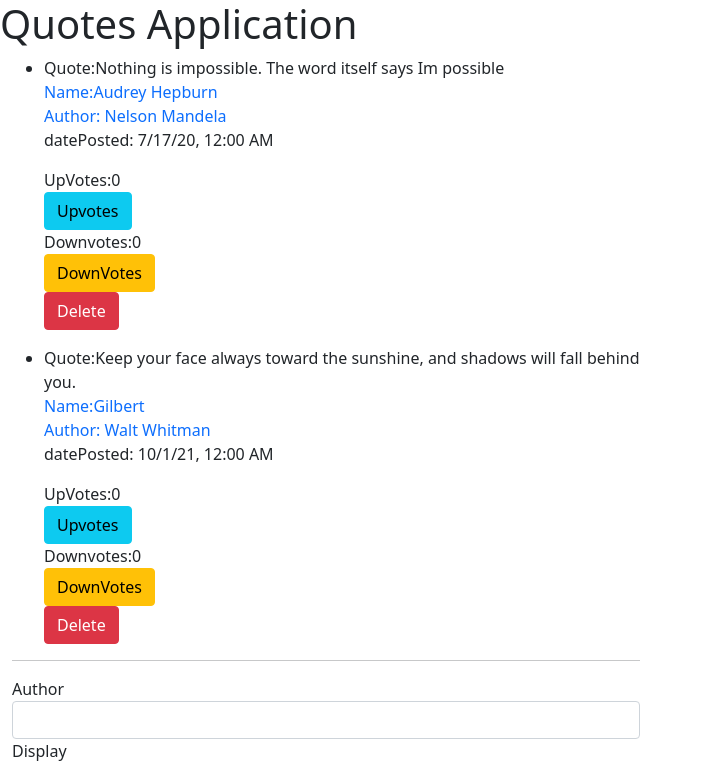
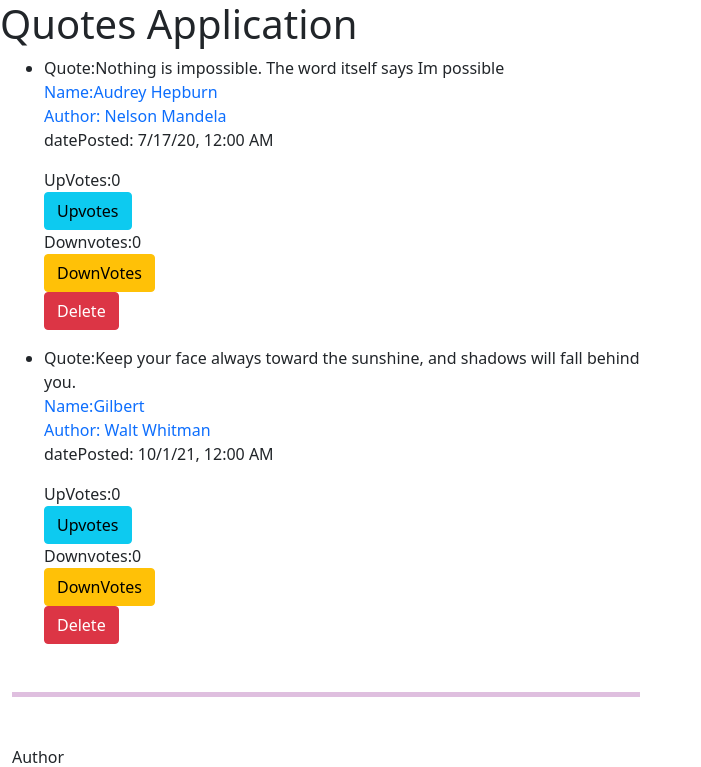
Before and after one commit to LoiseMulwa/quotes-app, an Angular app: page / in a window 1280 px wide. Shown: the top 767 px of the page, without its empty margins (0-701 px from the left). Built offline with nearby package versions, Linux system fonts and the light colour scheme.

Commit message:
st: Modified the hr tag and gave it a background color

```diff
--- a/src/app/forms/forms.component.html
+++ b/src/app/forms/forms.component.html
@@ -1,9 +1,9 @@
 
 <div>
-    <hr>
+    <hr style="height:5px;border: width 50%;;color:purple;background-color:purple" class="hrr mt-5">
 
     <form  (ngSubmit)='submitQuote()' #quoteForm='ngForm'>
-        <div class="form-group">
+        <div class="form-group mt-5">
 
 
             <label for="author">Author</label>
```
